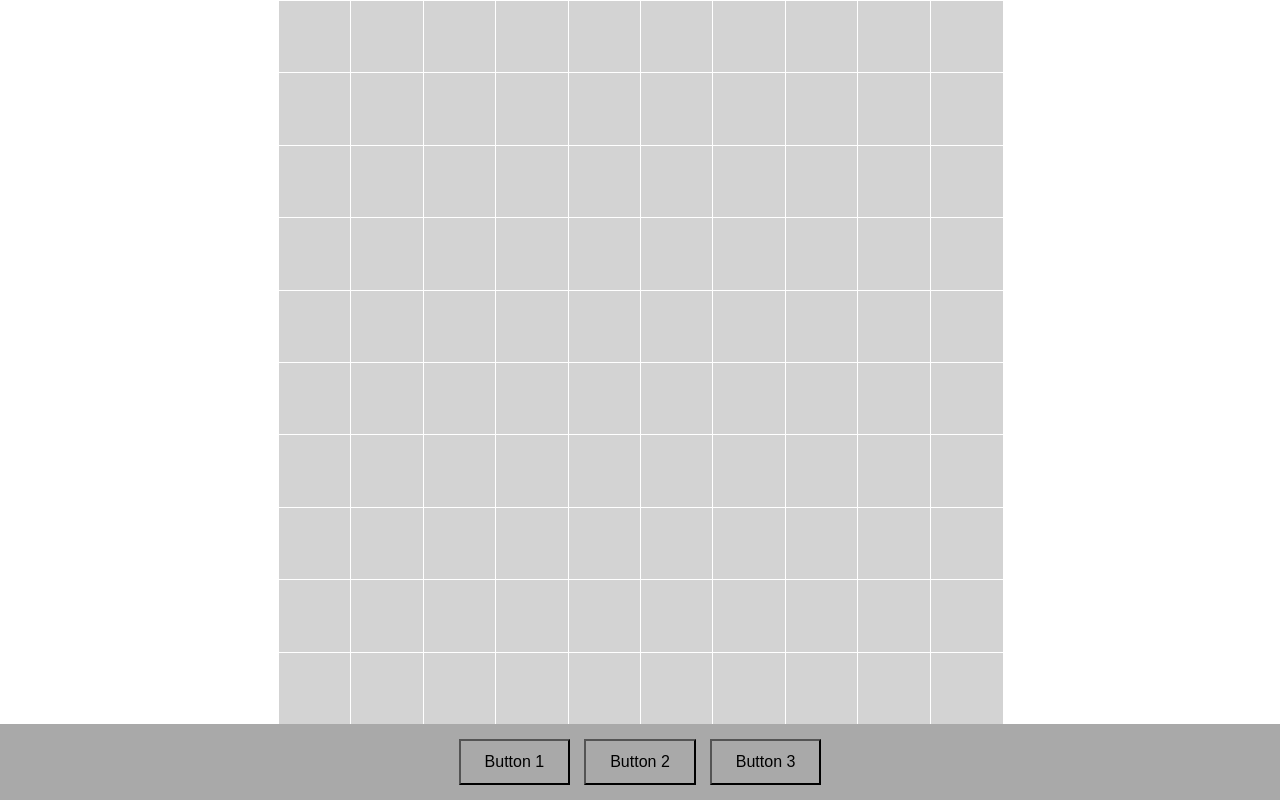
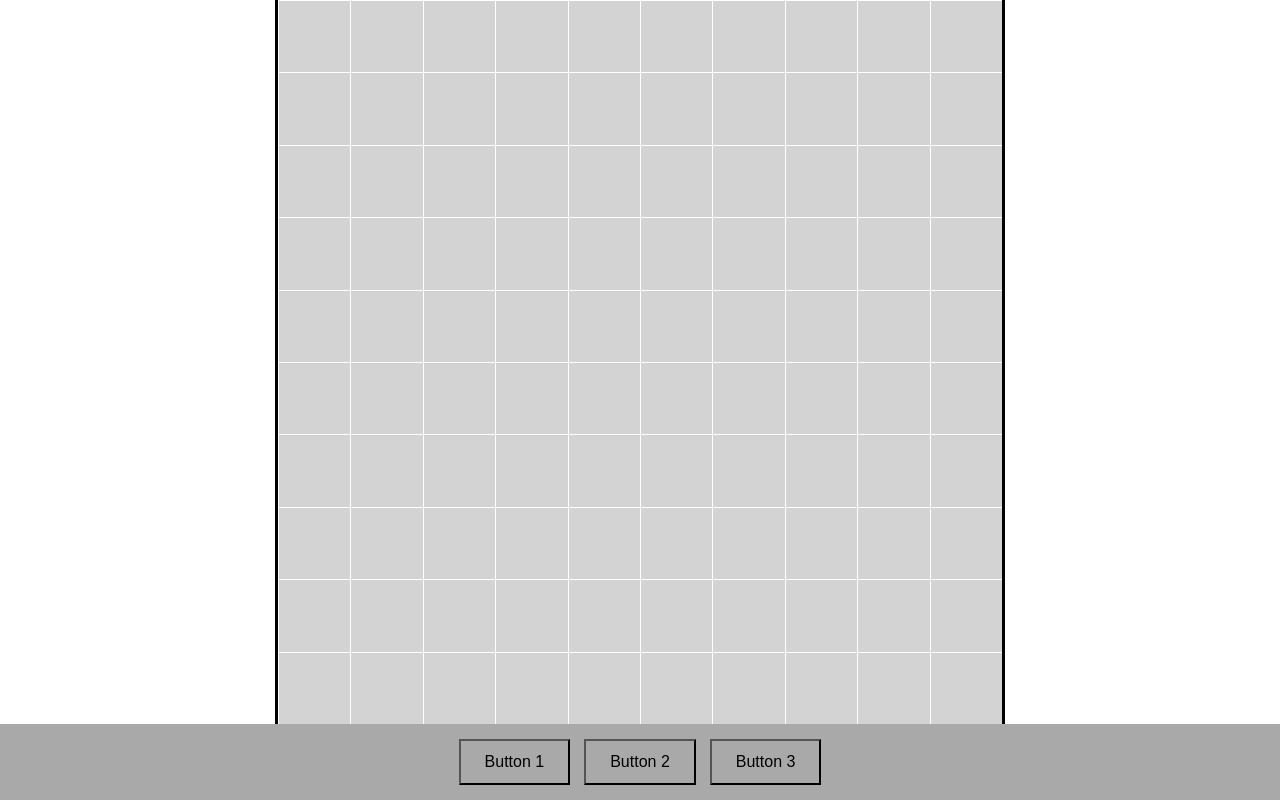
Before and after one commit to BbIXOD/mtrpz-lab-4, a website with bundled scripts: page index.html in a window 1280 px wide. Built offline with nearby package versions, Linux system fonts and the light colour scheme.

Commit message:
upgraded style.css Made the slider not appear

```diff
--- a/style.css
+++ b/style.css
@@ -3,6 +3,7 @@ body, html {
     margin: 0;
     display: flex;
     flex-direction: column;
+    overflow: hidden;
 }
 
 #field-container {
@@ -10,12 +11,15 @@ body, html {
     display: flex;
     justify-content: center;
     align-items: center;
+    overflow: hidden;
 }
 
 #field {
     display: grid;
     width: 100%;
     height: 100%;
+    border: 3px solid black;
+    overflow: hidden;
 }
 
 .cell {
```
